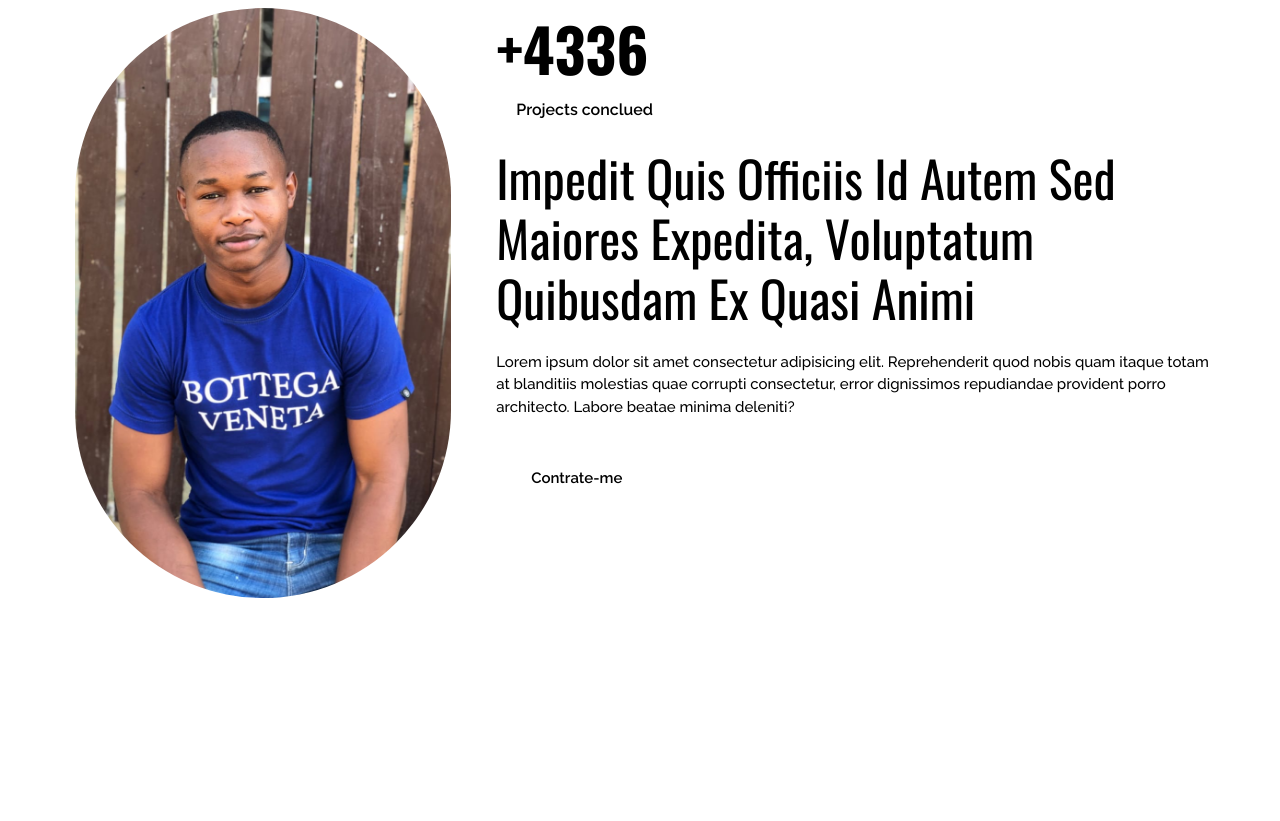
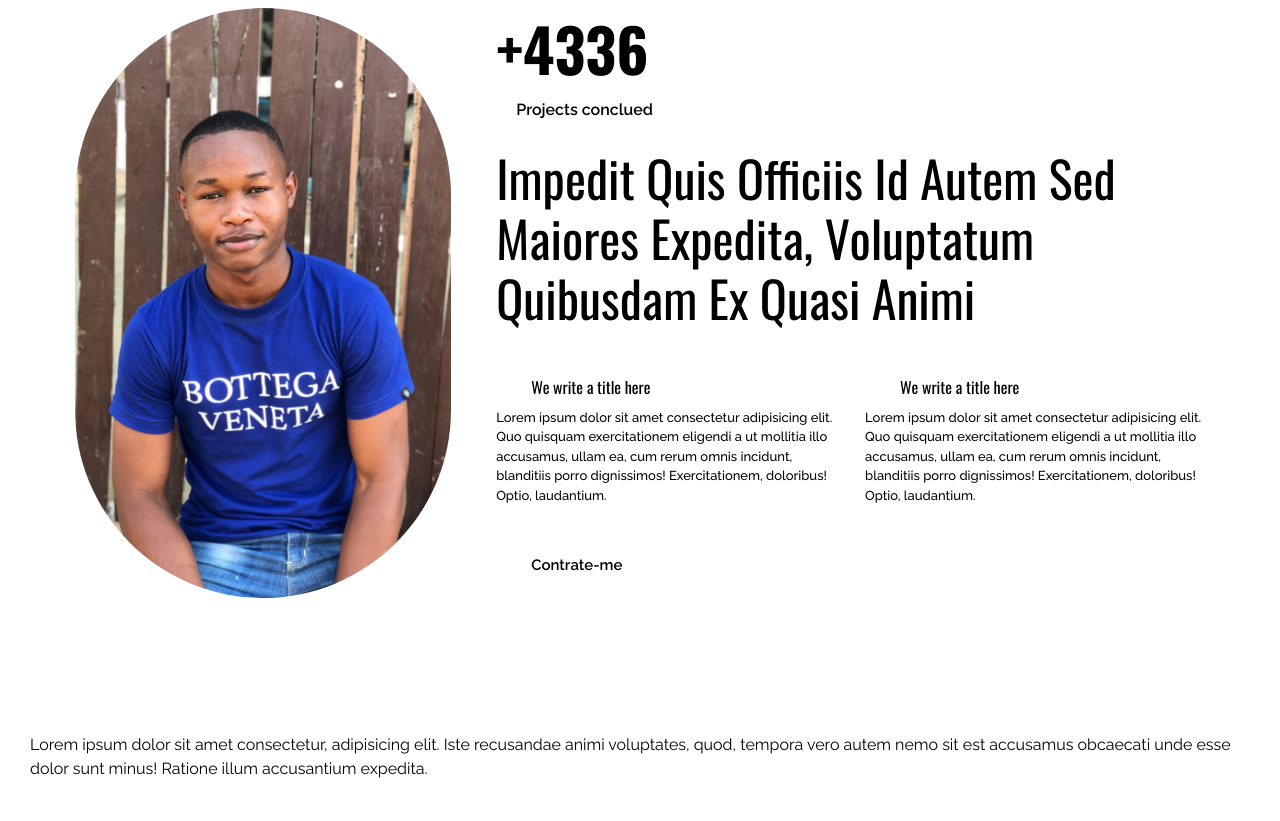
Before and after one commit to afonsonzango/kialanda, a plain HTML site: page index.html in a window 1280 px wide. Shown: the part 1255-2076 px from the top of the page. Before the commit the page ends 1948 px from the top, so only its background shows below. Drawn offline with Linux system fonts and the light colour scheme.

```diff
--- a/assets/statics/scss/pages/introducao.scss
+++ b/assets/statics/scss/pages/introducao.scss
@@ -434,10 +434,40 @@ section.personal-items {
             }
         }
 
-        .desc {
-            font-size: 15px;
-            color: var(--textColorLighter);
-            font-weight: 500;
+        .row {
+            .col-sm-6 {
+                width: calc(100% / 2);
+
+                .title-f{
+                    display: flex;
+                    align-items: center;
+                    gap: 10px;
+
+                    .icon {
+                        width: 25px;
+                        height: 25px;
+                        border-radius: 100%;
+                        background-image: linear-gradient(120deg, transparent, var(--shadowLight));
+                    }
+
+                    .text {
+                        font-size: 16px;
+                        font-family: var(--fml-secondary);
+                    }
+                }
+
+                .desc__{
+                    font-size: 13px;
+                    font-weight: 500;
+                    color: var(--textColorLighter);
+                }
+
+                @media (max-width: 991px) {
+                    width: 100%;
+                    text-align: left;
+                    margin-bottom: 20px;
+                }
+            }
         }
 
         .actions {
@@ -453,3 +483,7 @@ section.personal-items {
         }
     }
 }
+
+section.design-enviroment {
+    padding: 40px 0;
+}
--- a/pages/introducao.html
+++ b/pages/introducao.html
@@ -157,14 +157,35 @@
     <div class="short-details">
         <div class="num">+4336</div>
         <div class="num-title">Projects conclued</div>
-        <div class="title mb-4">
+        <div class="title mb-5">
             impedit quis officiis id autem sed maiores expedita, voluptatum quibusdam ex quasi animi
         </div>
-        <div class="desc mb-5">
-            Lorem ipsum dolor sit amet consectetur adipisicing elit. Reprehenderit quod nobis quam itaque totam at blanditiis molestias quae corrupti consectetur, error dignissimos repudiandae provident porro architecto. Labore beatae minima deleniti?
+        <div class="row dual-blocks">
+            <div class="col-sm-6">
+                <div class="title-f mb-2">
+                    <div class="icon"></div>
+                    <div class="text">We write a title here</div>
+                </div>
+                <div class="desc__">
+                    Lorem ipsum dolor sit amet consectetur adipisicing elit. Quo quisquam exercitationem eligendi a ut mollitia illo accusamus, ullam ea, cum rerum omnis incidunt, blanditiis porro dignissimos! Exercitationem, doloribus! Optio, laudantium.
+                </div>
+            </div>
+            <div class="col-sm-6">
+                <div class="title-f mb-2">
+                    <div class="icon"></div>
+                    <div class="text">We write a title here</div>
+                </div>
+                <div class="desc__">
+                    Lorem ipsum dolor sit amet consectetur adipisicing elit. Quo quisquam exercitationem eligendi a ut mollitia illo accusamus, ullam ea, cum rerum omnis incidunt, blanditiis porro dignissimos! Exercitationem, doloribus! Optio, laudantium.
+                </div>
+            </div>
         </div>
-        <div class="actions">
+        <div class="actions mt-5">
             <a href="afonso1.nzango@gmail.com">Contrate-me</a>
         </div>
     </div>
 </section>
+
+<section class="design-enviroment">
+    Lorem ipsum dolor sit amet consectetur, adipisicing elit. Iste recusandae animi voluptates, quod, tempora vero autem nemo sit est accusamus obcaecati unde esse dolor sunt minus! Ratione illum accusantium expedita.
+</section>
```
Also changed, not shown: assets/statics/scss/pages/introducao.css, 1 other file.
